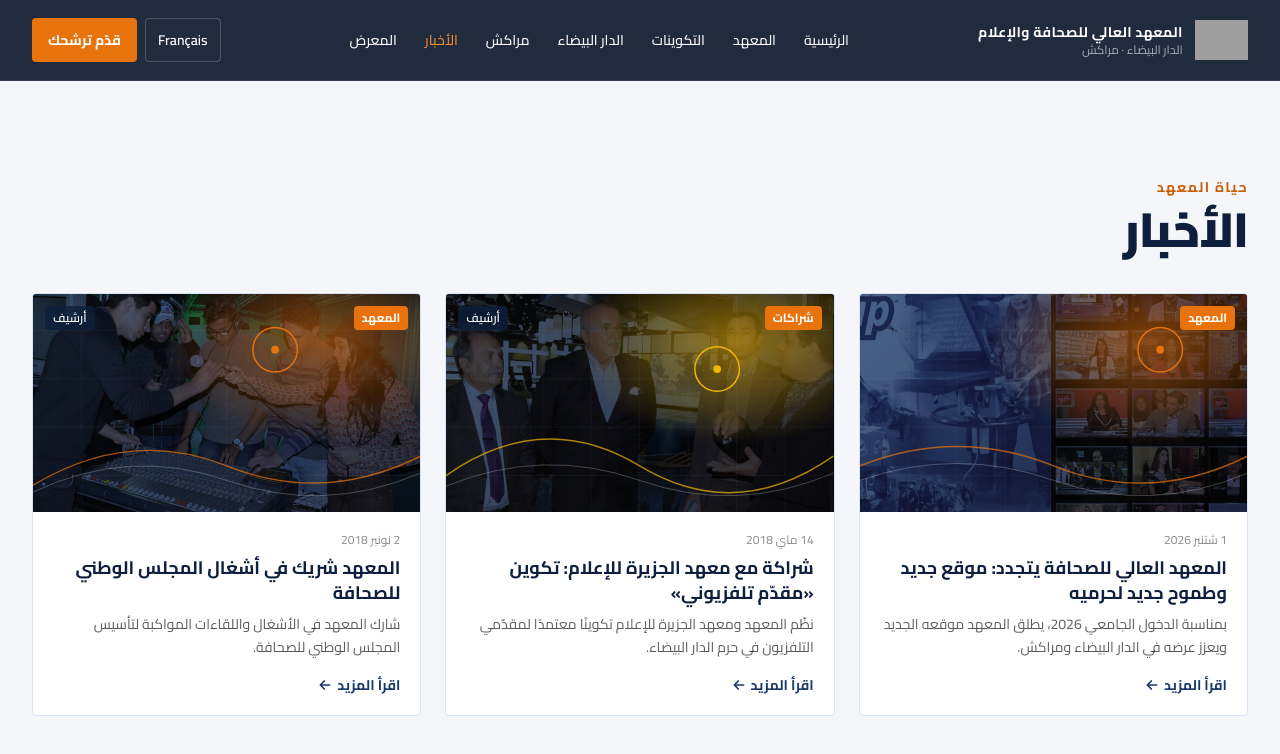
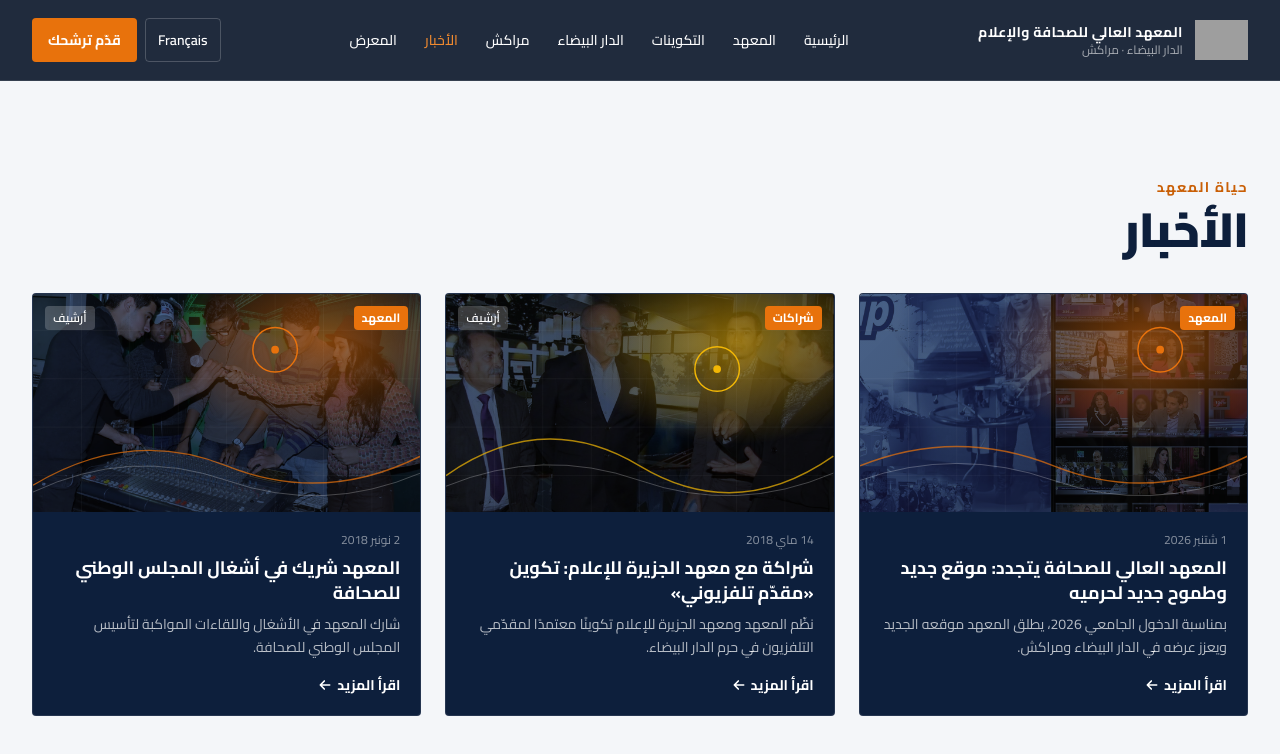
Before and after one commit to khalimouad/Ifjsup, a Next.js app: page /ar/actualites in a window 1280 px wide. Shown: the top 754 px of the page. Built offline with nearby package versions, Linux system fonts and the light colour scheme; grey boxes are pictures that could not be loaded.

Commit message:
Update card designs for dark theme - formations and news cards

```diff
--- a/src/components/Cards.tsx
+++ b/src/components/Cards.tsx
@@ -9,7 +9,7 @@ export function ProgramCard({ program, locale, tone }: { program: Program; local
   return (
     <Link
       href={`/${locale}/formations/${program.slug}`}
-      className="reveal group flex flex-col overflow-hidden rounded-sm border border-primary-100 bg-white transition-shadow hover:shadow-xl hover:shadow-primary-900/10"
+      className="reveal group flex flex-col overflow-hidden rounded-sm border border-white/10 bg-primary-900 transition-shadow hover:shadow-xl hover:shadow-white/10"
     >
       <div className="relative aspect-[8/5] overflow-hidden">
         <div className="h-full w-full transition-transform duration-500 group-hover:scale-105">
@@ -22,14 +22,14 @@ export function ProgramCard({ program, locale, tone }: { program: Program; local
         )}
       </div>
       <div className="flex flex-1 flex-col p-5">
-        <p className="text-xs font-semibold uppercase tracking-wider text-accent-600">
+        <p className="text-xs font-semibold uppercase tracking-wider text-accent-400">
           {t(program.access, locale)} · {t(program.duration, locale)}
         </p>
-        <h3 className="mt-2 font-display text-lg font-bold leading-snug text-primary-900 group-hover:text-accent-600">
+        <h3 className="mt-2 font-display text-lg font-bold leading-snug text-white group-hover:text-accent-400">
           {t(program.name, locale)}
         </h3>
-        <p className="mt-2 flex-1 text-sm leading-relaxed text-ink/70">{t(program.excerpt, locale)}</p>
-        <span className="mt-4 inline-flex items-center gap-1 text-sm font-bold text-primary-700 group-hover:text-accent-600">
+        <p className="mt-2 flex-1 text-sm leading-relaxed text-white/70">{t(program.excerpt, locale)}</p>
+        <span className="mt-4 inline-flex items-center gap-1 text-sm font-bold text-white group-hover:text-accent-400">
           {t(ui.cta.discover, locale)}
           <Arrow />
         </span>
@@ -47,7 +47,7 @@ export function NewsCard({ article, locale, tone }: { article: Article; locale:
   return (
     <Link
       href={`/${locale}/actualites/${article.slug}`}
-      className="reveal group flex flex-col overflow-hidden rounded-sm border border-primary-100 bg-white transition-shadow hover:shadow-xl hover:shadow-primary-900/10"
+      className="reveal group flex flex-col overflow-hidden rounded-sm border border-white/10 bg-primary-900 transition-shadow hover:shadow-xl hover:shadow-white/10"
     >
       <div className="relative aspect-video overflow-hidden">
         <div className="h-full w-full transition-transform duration-500 group-hover:scale-105">
@@ -57,20 +57,20 @@ export function NewsCard({ article, locale, tone }: { article: Article; locale:
           {t(article.category, locale)}
         </span>
         {article.archive && (
-          <span className="absolute top-3 end-3 rounded-sm bg-primary-900/80 px-2 py-1 text-xs font-semibold text-white">
+          <span className="absolute top-3 end-3 rounded-sm bg-white/20 px-2 py-1 text-xs font-semibold text-white">
             {t(ui.labels.archive, locale)}
           </span>
         )}
       </div>
       <div className="flex flex-1 flex-col p-5">
-        <time dateTime={article.date} className="text-xs text-ink/50">
+        <time dateTime={article.date} className="text-xs text-white/50">
           {date}
         </time>
-        <h3 className="mt-2 font-display text-lg font-bold leading-snug text-primary-900 group-hover:text-accent-600">
+        <h3 className="mt-2 font-display text-lg font-bold leading-snug text-white group-hover:text-accent-400">
           {t(article.title, locale)}
         </h3>
-        <p className="mt-2 flex-1 text-sm leading-relaxed text-ink/70">{t(article.excerpt, locale)}</p>
-        <span className="mt-4 inline-flex items-center gap-1 text-sm font-bold text-primary-700 group-hover:text-accent-600">
+        <p className="mt-2 flex-1 text-sm leading-relaxed text-white/70">{t(article.excerpt, locale)}</p>
+        <span className="mt-4 inline-flex items-center gap-1 text-sm font-bold text-white group-hover:text-accent-400">
           {t(ui.cta.readMore, locale)}
           <Arrow />
         </span>
```
